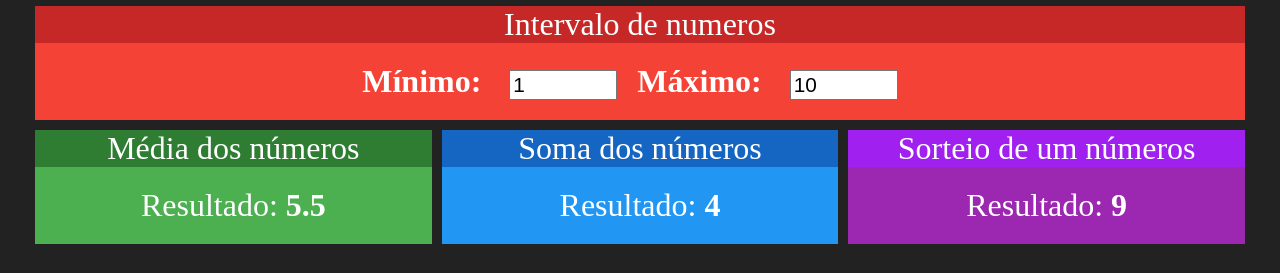
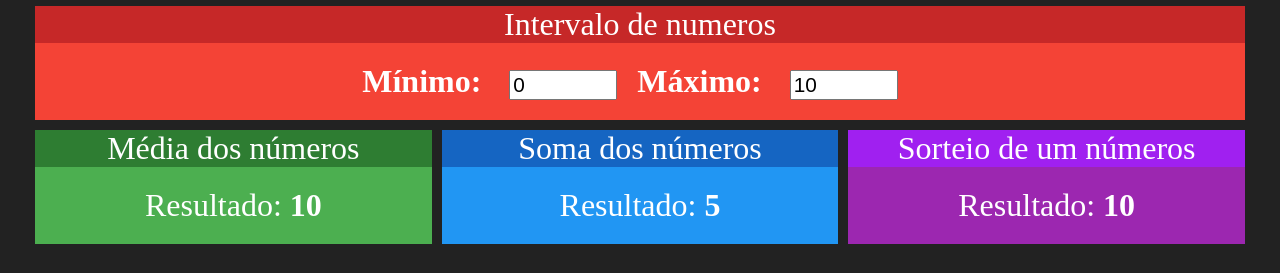
Before and after one commit to thiago-henrique-dev/react-gerenc-de-dados-redux, a React (Create React App) app: page / in a window 1280 px wide. Shown: the part 189-462 px from the top of the page. Built offline with nearby package versions, Linux system fonts and the light colour scheme.

Commit message:
Limpando a implementação

```diff
--- a/src/App.js
+++ b/src/App.js
@@ -1,5 +1,5 @@
 import './App.css';
-import React, { useState } from 'react';
+import React from 'react';
 import Intervalo from './components/Intervalo';
 import Media from './components/Media';
 import Soma from './components/Soma';
@@ -7,21 +7,19 @@ import Sorteio from './components/Sorteio';
 
 function App() {
 
-  const [min, setMin] = useState(1)
-  const [max, setMax] = useState(10)
+
 
   return (
     <div className="App">
       <h1>Exercício React-Redux(Simples)</h1>
       <div className="linha">
-        <Intervalo min={min} max={max}
-        onMinChanged={setMin} onMaxChanged={setMax}></Intervalo>
+        <Intervalo ></Intervalo>
 
       </div>
       <div className="linha">
-        <Media min={min} max={max}></Media>
-        <Soma min={min} max={max}></Soma>
-        <Sorteio min={min} max={max}></Sorteio>
+        <Media></Media>
+        <Soma></Soma>
+        <Sorteio></Sorteio>
 
 
       </div>
--- a/src/components/Intervalo.jsx
+++ b/src/components/Intervalo.jsx
@@ -3,19 +3,19 @@ import React from 'react'
 import Card from './Card'
 
 const Intervalo = props => {
-    const {min , max} = props
+
     return (
         <Card title="Intervalo de numeros" red>
             <div className="Intervalo">
                 <span>
                   <strong>Mínimo: </strong>
-                     <input type="number" value={min}
-                     onChange={e => props.onMinChanged(+e.target.value)}/>
+                     <input type="number" value={0} readOnly
+                     />
                  </span>
                  <span>
                     <strong>Máximo: </strong>
-                     <input type="number" value={max}
-                     onChange={e => props.onMaxChanged(+e.target.value)}/>
+                     <input type="number" value={10} readOnly
+                        />
                  </span>
             </div>
 
--- a/src/components/Media.jsx
+++ b/src/components/Media.jsx
@@ -2,16 +2,13 @@ import React from 'react'
 import Card from './Card'
 
 const Media = props => {
-
-    const { min, max } = props
-
 
     return (
         <Card title="Média dos números" green>
             <div>
                 <span>
                     <span>Resultado: </span>
-                  <strong>{(max + min) / 2}</strong>
+                  <strong>{10}</strong>
 
                  </span>
 
--- a/src/components/Soma.jsx
+++ b/src/components/Soma.jsx
@@ -2,16 +2,15 @@ import React from 'react'
 import Card from './Card'
 
 const Soma = props => {
-    const { min, max } = props
-    const aleatorio = parseInt(Math.random() * (max - min)) + min
 
     return (
         <Card title="Soma dos números" blue>
             <div>
                 <span>
                     <span>Resultado: </span>
-                  <strong>{aleatorio}</strong>
-             </span>
+                  <strong>{5}</strong>
+
+                 </span>
 
             </div>
 
--- a/src/components/Sorteio.jsx
+++ b/src/components/Sorteio.jsx
@@ -2,15 +2,14 @@ import React from 'react'
 import Card from './Card'
 
 const Sorteio = props => {
-    const { min, max } = props
-    const aleatorio = parseInt(Math.random() * (max - min)) + min
+
 
     return (
         <Card title="Sorteio de um números" purple>
             <div>
                 <span>
                     <span>Resultado: </span>
-                  <strong>{aleatorio}</strong>
+                  <strong>{10}</strong>
 
                  </span>
 
```
